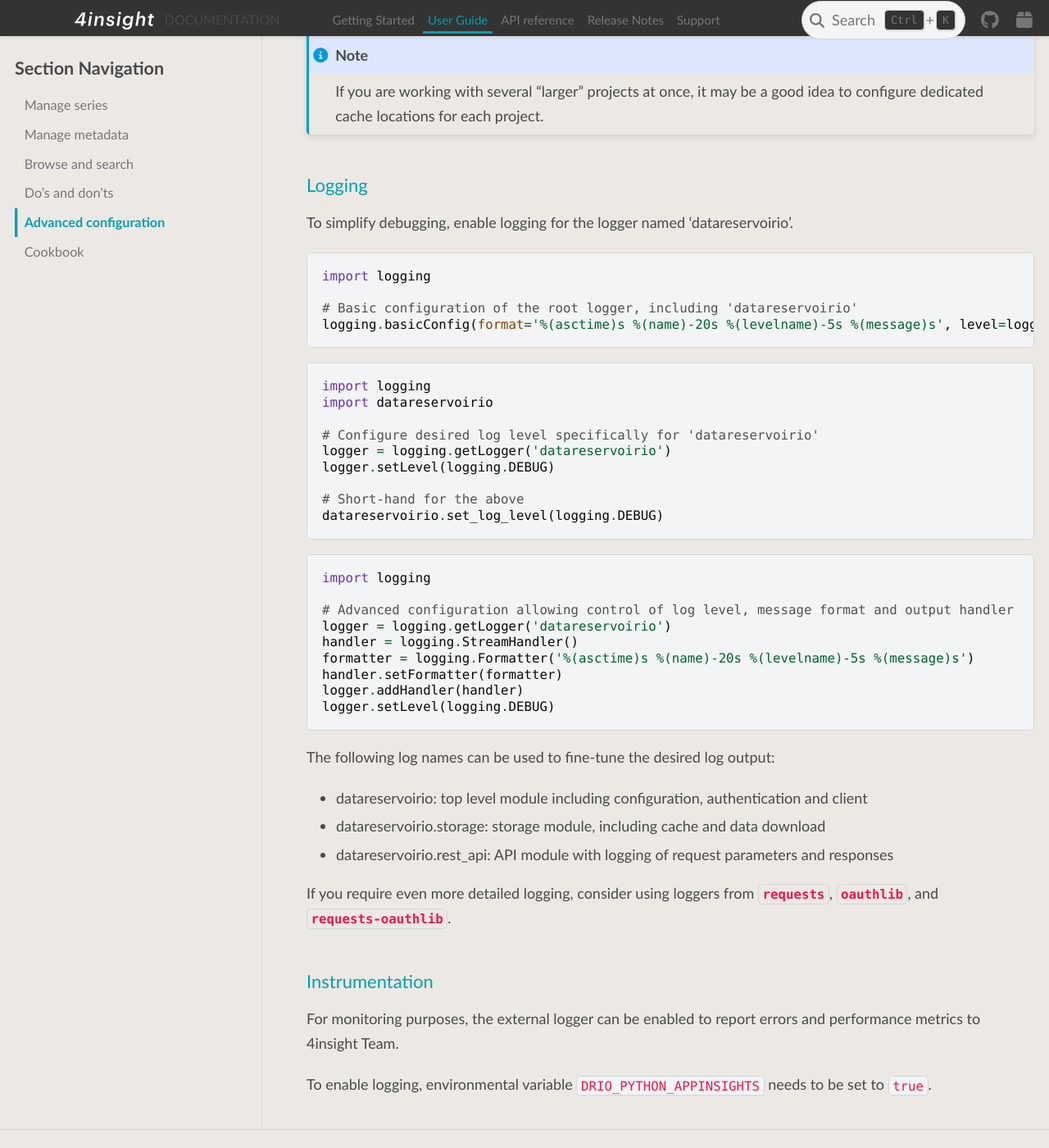
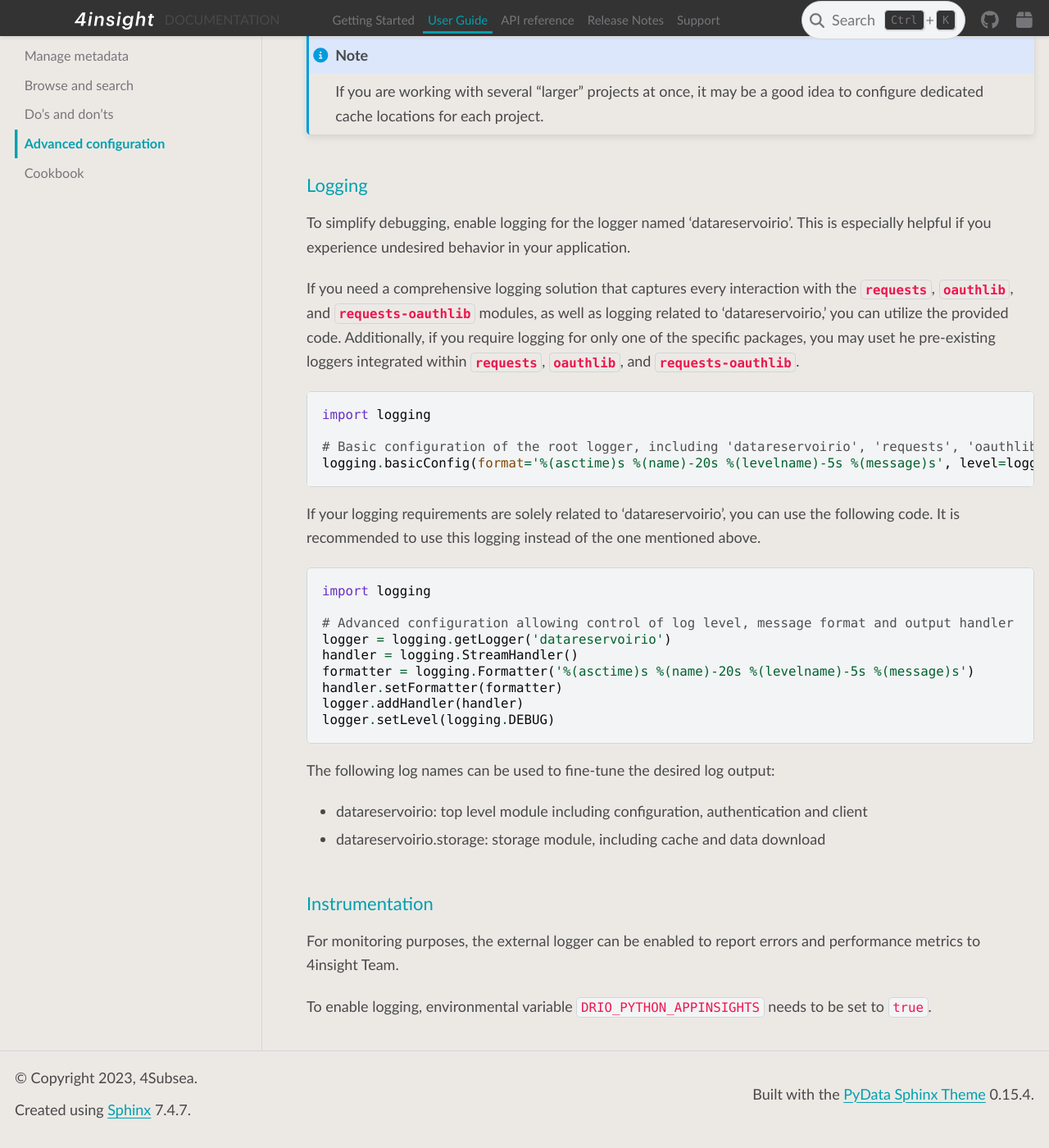
Before and after one commit to 4Subsea/drio-python, a Sphinx documentation site: the page built from docs/user_guide/advanced_config.rst, in a window 1280 px wide and 1400 px high, scrolled down 2213 px. Shown: the whole window at 82% size. Built offline with Sphinx 7.4.7 and the PyData theme 0.15.4, drawn with Linux system fonts in a browser that asks for light colours.

Commit message:
update doc

```diff
--- a/docs/user_guide/advanced_config.rst
+++ b/docs/user_guide/advanced_config.rst
@@ -104,26 +104,19 @@
 Logging
 -------
 
-To simplify debugging, enable logging for the logger named 'datareservoirio'.
+To simplify debugging, enable logging for the logger named 'datareservoirio'. This is especially helpful if you experience undesired behavior in your application.
+
+If you need a comprehensive logging solution that captures every interaction with the :py:mod:`requests`, :py:mod:`oauthlib`, and :py:mod:`requests-oauthlib` modules, as well as logging related to 'datareservoirio,' you can utilize the provided code.
+Additionally, if you require logging for only one of the specific packages, you may uset he pre-existing loggers integrated within :py:mod:`requests`, :py:mod:`oauthlib`, and :py:mod:`requests-oauthlib`.
 
 .. code-block:: python
 
     import logging
 
-    # Basic configuration of the root logger, including 'datareservoirio'
-    logging.basicConfig(format='%(asctime)s %(name)-20s %(levelname)-5s %(message)s', level=logging.INFO)
+    # Basic configuration of the root logger, including 'datareservoirio', 'requests', 'oauthlib' and 'requests-oauthlib'
+    logging.basicConfig(format='%(asctime)s %(name)-20s %(levelname)-5s %(message)s', level=logging.DEBUG)
 
-.. code-block:: python
-
-    import logging
-    import datareservoirio
-
-    # Configure desired log level specifically for 'datareservoirio'
-    logger = logging.getLogger('datareservoirio')
-    logger.setLevel(logging.DEBUG)
-
-    # Short-hand for the above
-    datareservoirio.set_log_level(logging.DEBUG)
+If your logging requirements are solely related to 'datareservoirio', you can use the following code. It is recommended to use this logging instead of the one mentioned above.
 
 .. code-block:: python
 
@@ -141,11 +134,6 @@
 
 * datareservoirio: top level module including configuration, authentication and client
 * datareservoirio.storage: storage module, including cache and data download
-* datareservoirio.rest_api: API module with logging of request parameters and responses
-
-If you require even more detailed logging, consider using loggers from
-:py:mod:`requests`, :py:mod:`oauthlib`, and :py:mod:`requests-oauthlib`.
-
 
 Instrumentation
 ---------------
```
